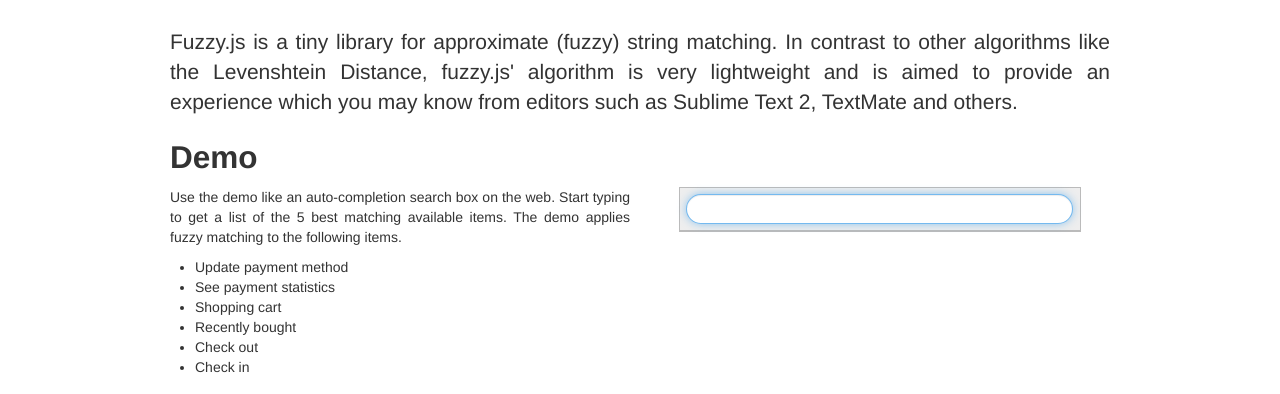
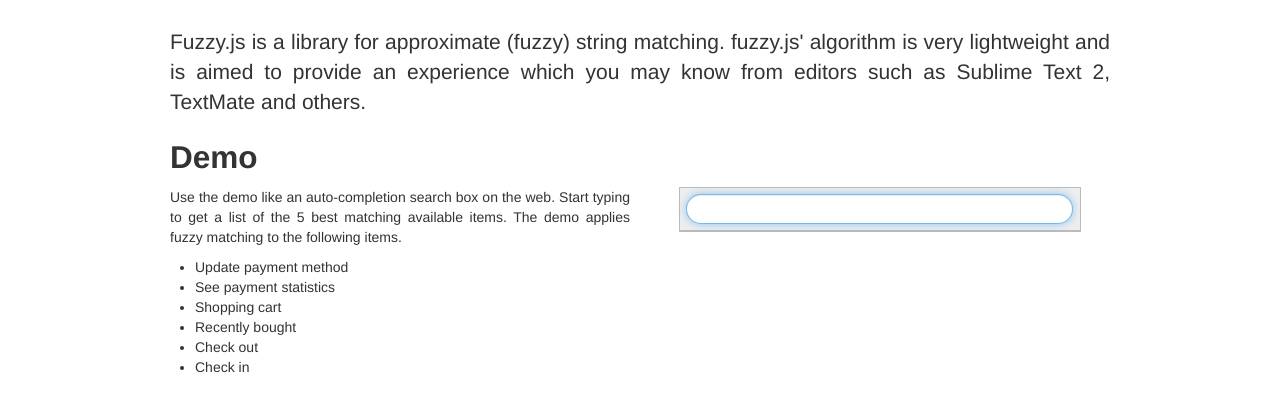
Before and after one commit to bripkens/fuzzy.js, a website: page demo/index.html in a window 1280 px wide. Shown: the part 363-757 px from the top of the page. Drawn offline with Linux system fonts and the light colour scheme.

Commit message:
Update index.html

```diff
--- a/demo/index.html
+++ b/demo/index.html
@@ -17,8 +17,7 @@
       </div>
 
       <p class='lead'>
-        Fuzzy.js is a tiny library for approximate (fuzzy) string matching. In
-        contrast to other algorithms like the Levenshtein Distance,
+        Fuzzy.js is a library for approximate (fuzzy) string matching.
         fuzzy.js' algorithm is very lightweight and is aimed to provide an
         experience which you may know from editors such as Sublime Text 2,
         TextMate and others.
```
